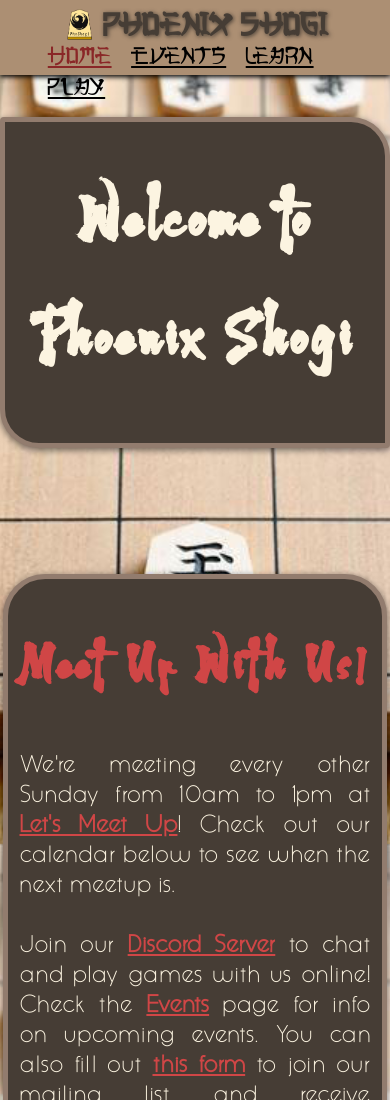
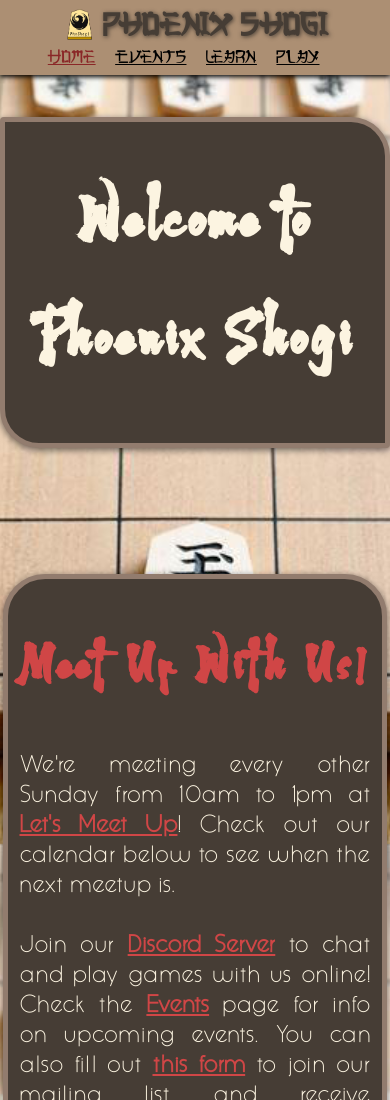
Before and after one commit to vmsimone/phx-shogi-static, a plain HTML site: page index.html in a window 390 px wide. Shown: the top 1100 px of the page. Drawn offline with nearby package versions, Linux system fonts and the light colour scheme.

Commit message:
update nav font-size on mobile

```diff
--- a/mobile.css
+++ b/mobile.css
@@ -14,9 +14,10 @@
     }
     nav ul {
       text-align: left;
+      margin-top: 5px;
     }
     nav ul li a {
-      font-size: 24px;
+      font-size: 18px;
       text-decoration: underline;
     }
     .navHeader {
```
